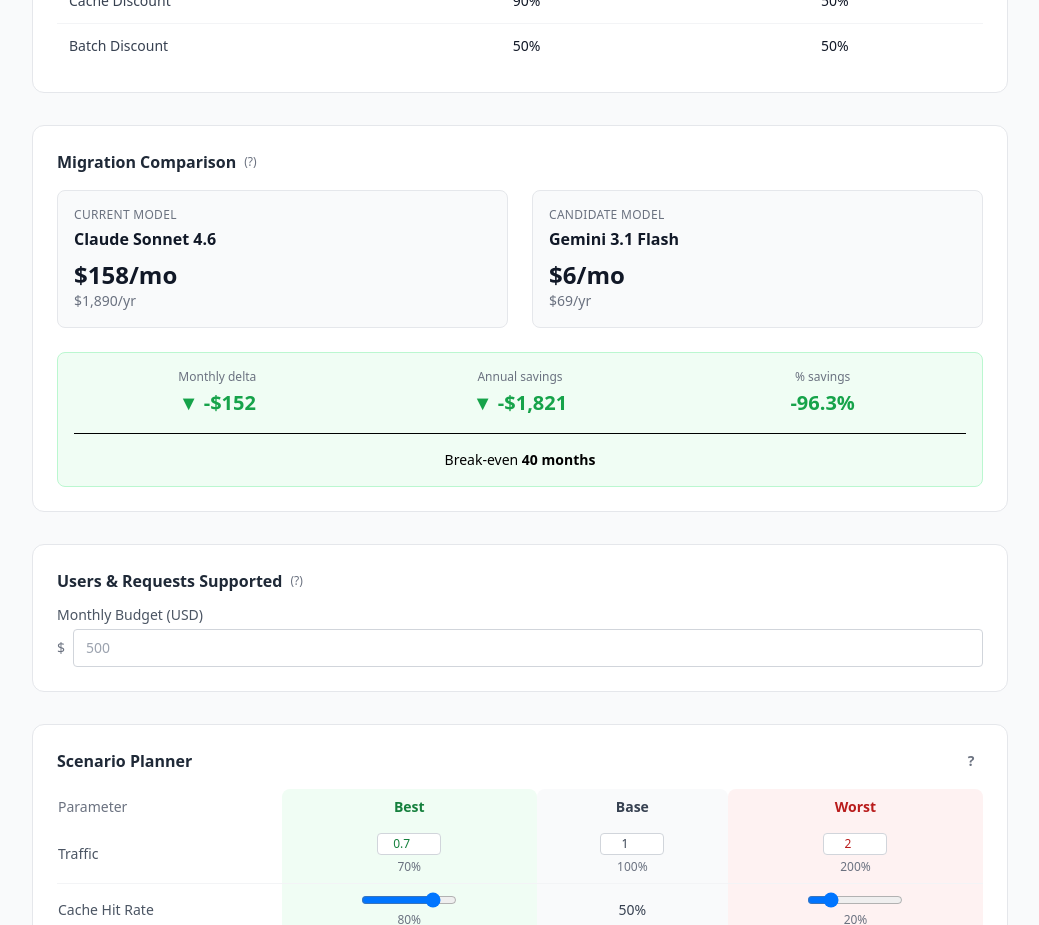
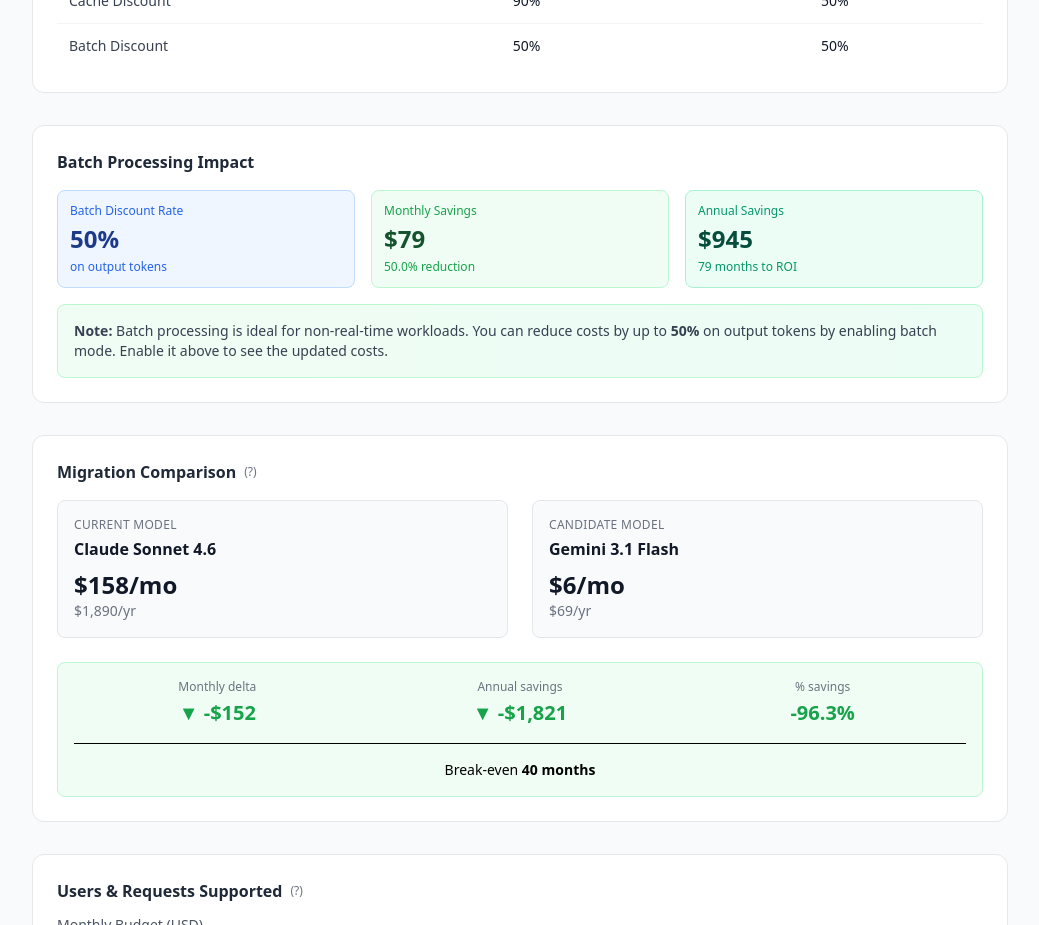
Before and after one commit to tayna99/token_simulator, a React (Vite) app: page / in a window 1280 px wide. Shown: the part 1040-1965 px from the top of the page, without its empty margins (120-1159 px from the left). Built offline with nearby package versions, Linux system fonts and the light colour scheme.

Commit message:
feat: batch processing impact analyzer with detailed savings breakdown

```diff
--- a/src/App.tsx
+++ b/src/App.tsx
@@ -10,6 +10,7 @@
 import { BudgetCap } from './components/BudgetCap'
 import { OptimizationTips } from './components/OptimizationTips'
 import { ModelFeatures } from './components/ModelFeatures'
+import { BatchAnalyzer } from './components/BatchAnalyzer'
 import { SummaryCard } from './components/SummaryCard'
 import { RoleSelector } from './components/RoleSelector'
 import { PeriodSelector } from './components/PeriodSelector'
@@ -173,6 +174,8 @@
 
         <ModelFeatures state={state} />
 
+        <BatchAnalyzer state={state} />
+
         {/* Role-aware panel ordering */}
         {ROLE_PACK[state.role].emphasisOrder.map(panelName => {
           switch (panelName) {
--- /dev/null
+++ b/src/components/BatchAnalyzer/index.tsx
@@ -0,0 +1,87 @@
+import { calculateCost } from '../../lib/calculator'
+import { fmtCurrency } from '../../lib/format'
+import type { SimState } from '../../App'
+
+interface Props {
+  state: SimState
+}
+
+export function BatchAnalyzer({ state }: Props) {
+
+  if (state.batchEnabled || state.periodOutputTokens === 0) {
+    return null
+  }
+
+  // Calculate cost without batch
+  const withoutBatch = calculateCost({
+    model: state.currentModel,
+    monthlyInputTokens: state.periodInputTokens,
+    monthlyOutputTokens: state.periodOutputTokens,
+    cacheHitRate: state.cacheHitRate,
+    batchEnabled: false,
+  })
+
+  // Calculate cost with batch
+  const withBatch = calculateCost({
+    model: state.currentModel,
+    monthlyInputTokens: state.periodInputTokens,
+    monthlyOutputTokens: state.periodOutputTokens,
+    cacheHitRate: state.cacheHitRate,
+    batchEnabled: true,
+  })
+
+  const batchDiscount = state.currentModel.batchDiscount
+  const monthlySavings = withoutBatch.monthlyCost - withBatch.monthlyCost
+  const annualSavings = withoutBatch.annualCost - withBatch.annualCost
+  const savingsPercent = (monthlySavings / withoutBatch.monthlyCost) * 100
+
+  if (batchDiscount === 0 || monthlySavings <= 0) {
+    return null
+  }
+
+  return (
+    <section className="bg-white rounded-xl border border-gray-200 p-4 md:p-6">
+      <h2 className="text-sm md:text-base font-semibold text-gray-800 mb-4">
+        Batch Processing Impact
+      </h2>
+
+      <div className="grid grid-cols-1 md:grid-cols-3 gap-4 mb-4">
+        <div className="rounded-lg bg-blue-50 border border-blue-200 p-3">
+          <div className="text-xs text-blue-600 font-medium mb-1">Batch Discount Rate</div>
+          <div className="text-2xl font-bold text-blue-900">
+            {(batchDiscount * 100).toFixed(0)}%
+          </div>
+          <div className="text-xs text-blue-600 mt-1">
+            on output tokens
+          </div>
+        </div>
+
+        <div className="rounded-lg bg-green-50 border border-green-200 p-3">
+          <div className="text-xs text-green-600 font-medium mb-1">Monthly Savings</div>
+          <div className="text-2xl font-bold text-green-900">
+            {fmtCurrency(monthlySavings)}
+          </div>
+          <div className="text-xs text-green-600 mt-1">
+            {savingsPercent.toFixed(1)}% reduction
+          </div>
+        </div>
+
+        <div className="rounded-lg bg-emerald-50 border border-emerald-200 p-3">
+          <div className="text-xs text-emerald-600 font-medium mb-1">Annual Savings</div>
+          <div className="text-2xl font-bold text-emerald-900">
+            {fmtCurrency(annualSavings)}
+          </div>
+          <div className="text-xs text-emerald-600 mt-1">
+            {(annualSavings / 12).toFixed(0)} months to ROI
+          </div>
+        </div>
+      </div>
+
+      <div className="bg-gradient-to-r from-green-50 to-emerald-50 border border-green-200 rounded-lg p-4">
+        <p className="text-sm text-gray-700">
+          <strong>Note:</strong> Batch processing is ideal for non-real-time workloads. You can reduce costs by up to <strong>{(batchDiscount * 100).toFixed(0)}%</strong> on output tokens by enabling batch mode. Enable it above to see the updated costs.
+        </p>
+      </div>
+    </section>
+  )
+}
```
